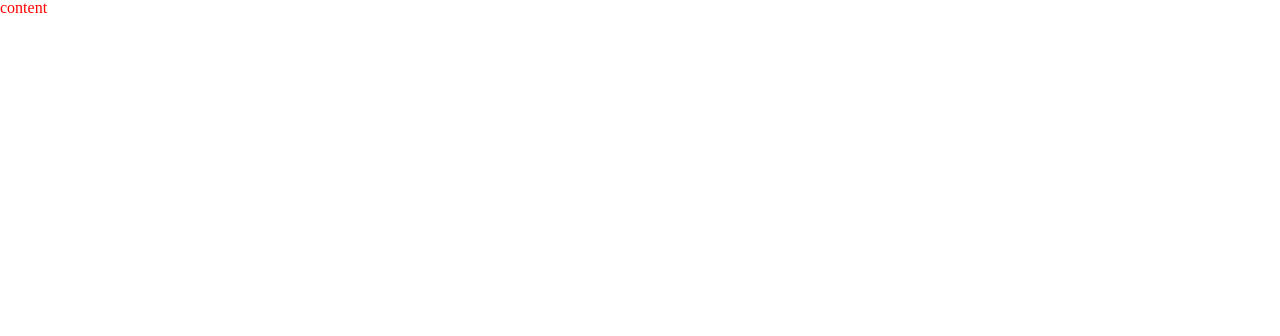
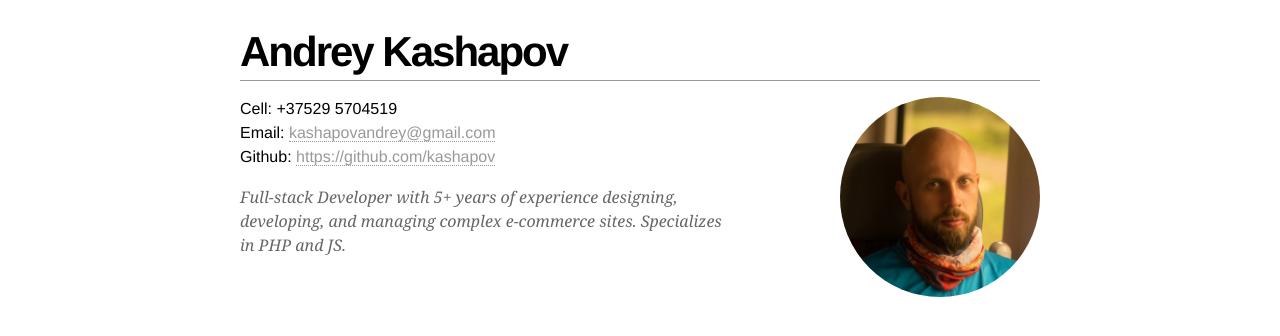
Before and after one commit to kashapov/rsschool-codejam1-cv, a plain HTML site: page index.html in a window 1280 px wide. Drawn offline with Linux system fonts and the light colour scheme.

Commit message:
make section Contact info

```diff
--- a/css/style.css
+++ b/css/style.css
@@ -1,3 +1,69 @@
-html { }
+body {
+    font: 16px Helvetica, Sans-Serif;
+    line-height: 24px;
+}
 
-h1 { color: red; }
+.wrapper {
+    width: 800px;
+    margin: 40px auto 60px;
+}
+
+.clear { clear: both; }
+
+h1 {
+    margin: 0 0 16px 0;
+    padding: 0 0 16px 0;
+    font-size: 42px;
+    font-weight: bold;
+    letter-spacing: -2px;
+    border-bottom: 1px solid #999;
+}
+
+h2 {
+    font-size: 18px;
+    margin: 0 0 6px 0;
+    position: relative;
+}
+
+h2 span {
+    position: absolute;
+    bottom: 0; right: 0;
+    font-style: italic;
+    font-family: Georgia, Serif;
+    font-size: 16px; color: #999;
+    font-weight: normal;
+}
+
+p { margin: 0 0 16px 0; }
+
+a {
+    color: #999;
+    text-decoration: none;
+    border-bottom: 1px dotted #999;
+}
+
+a:hover {
+    border-bottom-style: solid;
+    color: black;
+}
+
+.author-ico {
+    width: 200px;
+    border-radius: 50%;
+    float: right;
+}
+
+ul { margin: 0 0 32px 0px; }
+
+ul li { font-size: 16px; }
+
+.objective {
+    width: 500px;
+    float: left;
+}
+
+.objective p {
+    font-family: Georgia, Serif;
+    font-style: italic;
+    color: #666;
+}
--- a/index.html
+++ b/index.html
@@ -9,7 +9,25 @@
 </head>
 
 <body>
-    <h1>content</h1>
+    <div class="wrapper">
+        <div class="contact-info">
+            <h1 class="full-name">Andrey Kashapov</h1>
+            <p>
+                <img class="author-ico" src="images/kashapov.jpg" alt="Photo of Andrey Kashapov" />
+                Cell: <span class="tel">+37529 5704519</span><br />
+                Email: <a class="email" href="mailto:kashapovandrey@gmail.com">kashapovandrey@gmail.com</a><br />
+                Github: <a class="contact-link" href="https://github.com/kashapov">https://github.com/kashapov</a>
+            </p>
+        </div>
+
+        <div class="objective">
+            <p>
+                Full-stack Developer with 5+ years of experience designing, developing, and managing complex
+                e-commerce sites. Specializes in PHP and JS.
+            </p>
+        </div>
+
+    </div>
 </body>
 
 </html>
```
Also changed, not shown: images/kashapov.jpg (added).
